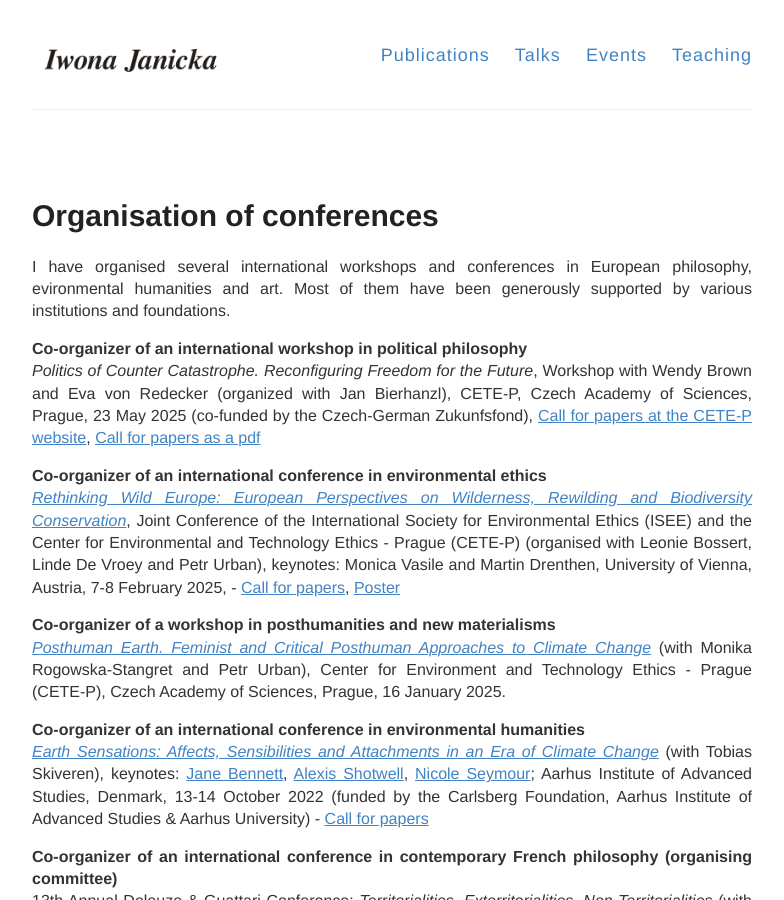
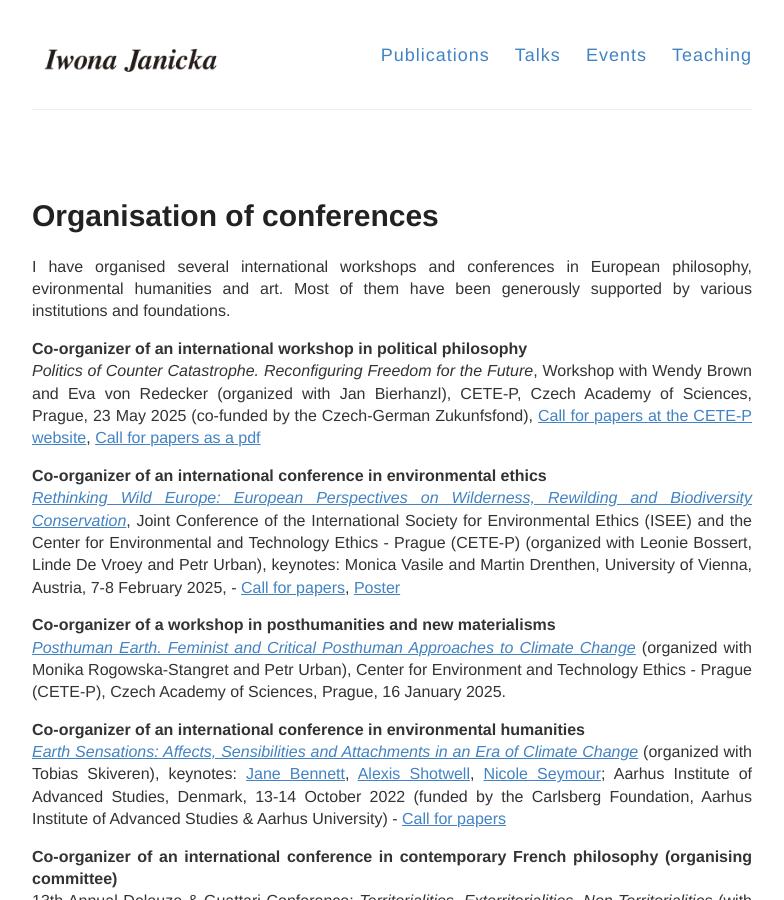
Before and after one commit to IJanicka/IJanicka.github.io, a Jekyll site: the page built from events.md, in a window 1280 px wide and 900 px high. Shown: the whole window, without its empty margins (248-1032 px from the left). Built offline with Jekyll 4.4.1, drawn with Linux system fonts in a browser that asks for light colours.

Commit message:
Update events.md

```diff
--- a/events.md
+++ b/events.md
@@ -12,13 +12,13 @@ I have organised several international workshops and conferences in European phi
 
 **Co-organizer of an international conference in environmental ethics**<br>
 <a href="https://cetep.eu/rethinking-wild-europe/" target="_blank"><i>Rethinking Wild Europe:
-European Perspectives on Wilderness, Rewilding and Biodiversity Conservation</i></a>, Joint Conference of the International Society for Environmental Ethics (ISEE) and the Center for Environmental and Technology Ethics - Prague (CETE-P) (organised with Leonie Bossert, Linde De Vroey and Petr Urban), keynotes: Monica Vasile and Martin Drenthen, University of Vienna, Austria, 7-8 February 2025, - <a href="../articles/CfA-Rethinking Wild Europe-4.pdf" taget="_blank">Call for papers</a>, <a href="../articles/Poster_Rethinking Wild Europe_7-8 Feb 2025.pdf" taget="_blank">Poster</a><br>
+European Perspectives on Wilderness, Rewilding and Biodiversity Conservation</i></a>, Joint Conference of the International Society for Environmental Ethics (ISEE) and the Center for Environmental and Technology Ethics - Prague (CETE-P) (organized with Leonie Bossert, Linde De Vroey and Petr Urban), keynotes: Monica Vasile and Martin Drenthen, University of Vienna, Austria, 7-8 February 2025, - <a href="../articles/CfA-Rethinking Wild Europe-4.pdf" taget="_blank">Call for papers</a>, <a href="../articles/Poster_Rethinking Wild Europe_7-8 Feb 2025.pdf" taget="_blank">Poster</a><br>
 
 **Co-organizer of a workshop in posthumanities and new materialisms**<br>
-<a href="https://cetep.eu/posthuman-earth-feminist-and-critical-posthuman-approaches-to-climate-change/" target="_blank"><i>Posthuman Earth. Feminist and Critical Posthuman Approaches to Climate Change</i></a> (with Monika Rogowska-Stangret and Petr Urban), Center for Environment and Technology Ethics - Prague (CETE-P), Czech Academy of Sciences, Prague, 16 January 2025.<br>
+<a href="https://cetep.eu/posthuman-earth-feminist-and-critical-posthuman-approaches-to-climate-change/" target="_blank"><i>Posthuman Earth. Feminist and Critical Posthuman Approaches to Climate Change</i></a> (organized with Monika Rogowska-Stangret and Petr Urban), Center for Environment and Technology Ethics - Prague (CETE-P), Czech Academy of Sciences, Prague, 16 January 2025.<br>
 
 **Co-organizer of an international conference in environmental humanities**<br>
-<a href="https://aias.au.dk/events/earth-sensations" target="_blank"><i>Earth Sensations: Affects, Sensibilities and Attachments in an Era of Climate Change</i></a> (with Tobias Skiveren), keynotes: <a href="https://politicalscience.jhu.edu/directory/jane-bennett/" target="_blank">Jane Bennett</a>, <a href="https://alexisshotwell.com" target="_blank">Alexis Shotwell</a>, <a href="https://english.fullerton.edu/faculty/profile/n_seymour.aspx" target="_blank">Nicole Seymour</a>; Aarhus Institute of Advanced Studies, Denmark, 13-14 October 2022 (funded by the Carlsberg Foundation, Aarhus Institute of Advanced Studies & Aarhus University) - <a href="../articles/CfP_Conference_Earth Sensations_AIAS_AU_KN.pdf" taget="_blank">Call for papers</a>
+<a href="https://aias.au.dk/events/earth-sensations" target="_blank"><i>Earth Sensations: Affects, Sensibilities and Attachments in an Era of Climate Change</i></a> (organized with Tobias Skiveren), keynotes: <a href="https://politicalscience.jhu.edu/directory/jane-bennett/" target="_blank">Jane Bennett</a>, <a href="https://alexisshotwell.com" target="_blank">Alexis Shotwell</a>, <a href="https://english.fullerton.edu/faculty/profile/n_seymour.aspx" target="_blank">Nicole Seymour</a>; Aarhus Institute of Advanced Studies, Denmark, 13-14 October 2022 (funded by the Carlsberg Foundation, Aarhus Institute of Advanced Studies & Aarhus University) - <a href="../articles/CfP_Conference_Earth Sensations_AIAS_AU_KN.pdf" taget="_blank">Call for papers</a>
 
 
 **Co-organizer of an international conference in contemporary French philosophy (organising committee)**<br>
```
